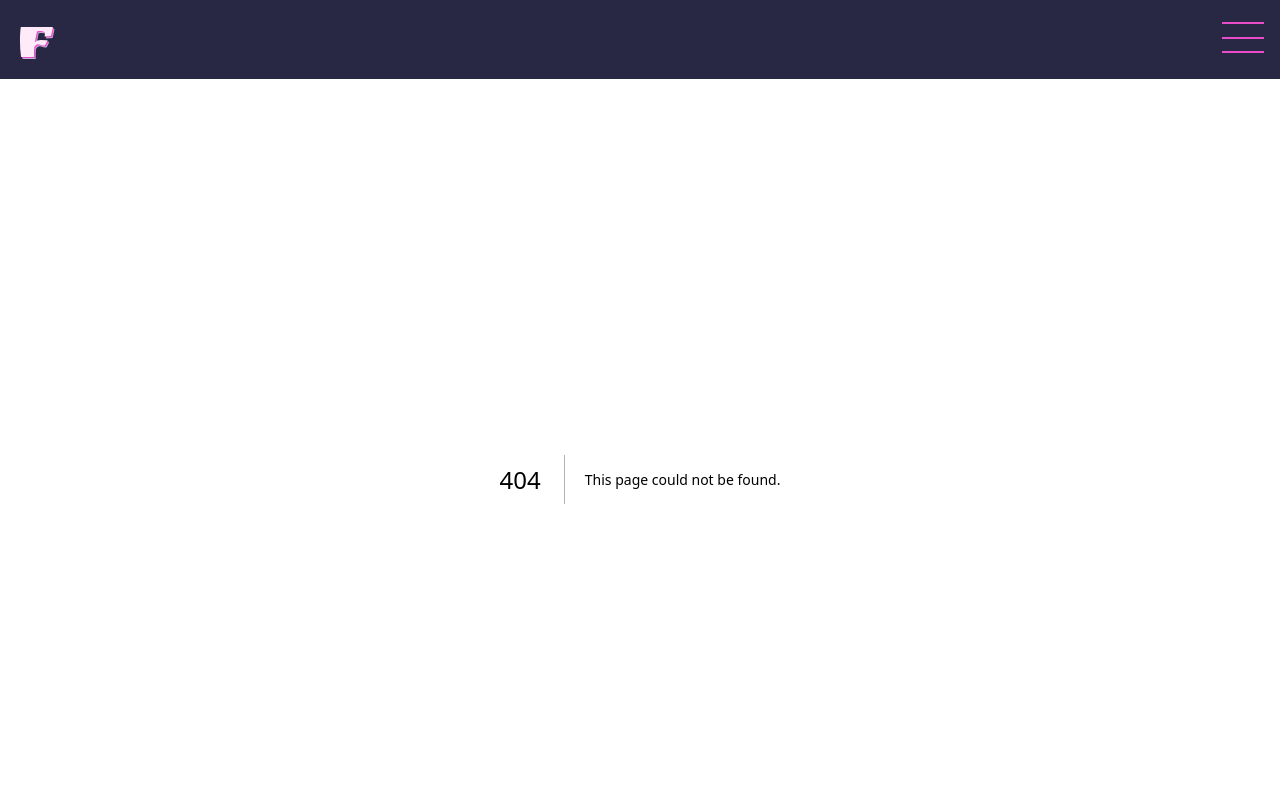
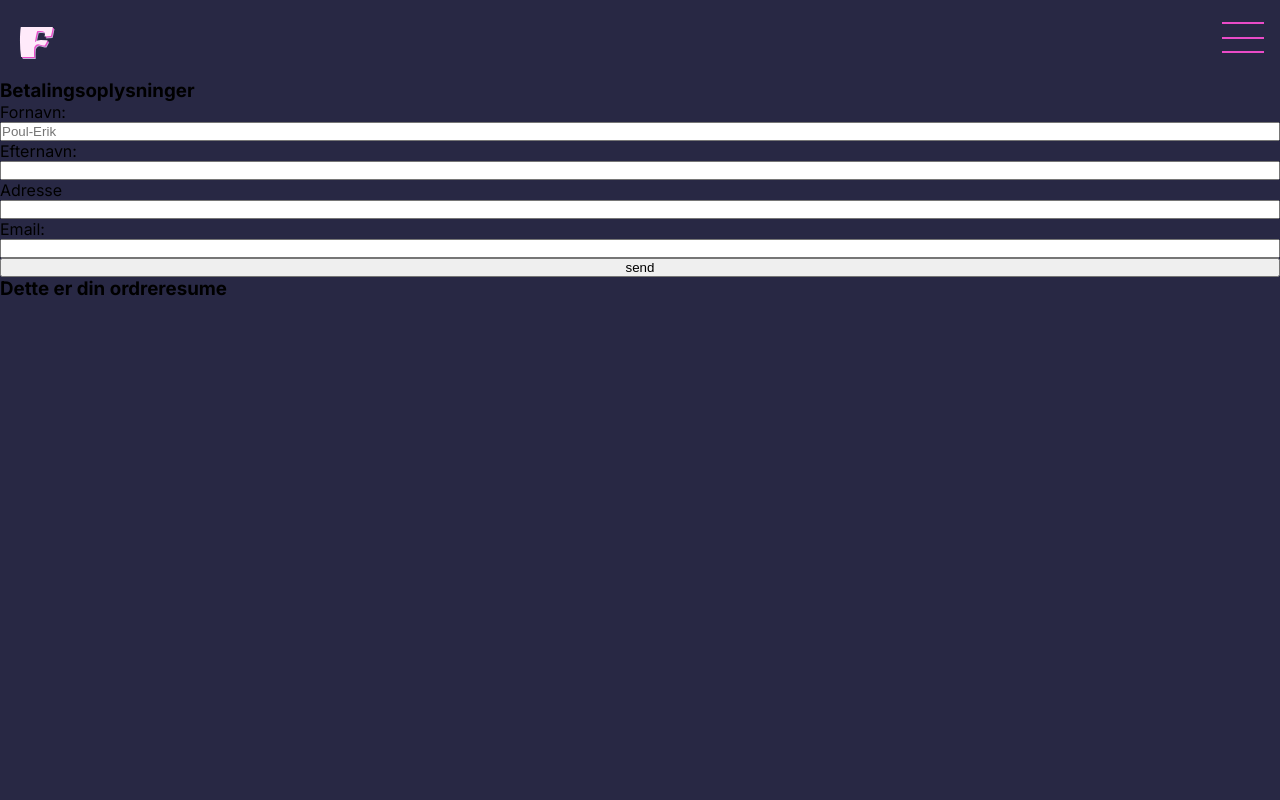
Before and after one commit to malt656c/foo_fest_app, a Next.js app: page /checkout in a window 1280 px wide. Before the commit this address had no page. Shown: the top 800 px of the page. Built offline with nearby package versions, Linux system fonts and the light colour scheme; a web font is replaced by a local one.

Commit message:
checkout

```diff
--- a/components/Checkout.jsx
+++ b/components/Checkout.jsx
@@ -0,0 +1,28 @@
+import styles from "./Checkout.module.css";
+export default function Checkout() {
+  return (
+    <section className={styles.checkoutWrapper}>
+      <div>
+        <h1>Betalingsoplysninger</h1>
+        <form className={styles.checkoutFormFlex}>
+          <label for="firstName">Fornavn:</label>
+          <input type="text" id="firstName" name="firstName" placeholder="Poul-Erik" required></input>
+
+          <label for="lastName">Efternavn:</label>
+          <input type="text" id="lastName" name="lastName" required></input>
+
+          <label htmlFor="Adresse">Adresse</label>
+          <input type="text" name="Adresse" id="adresse" />
+
+          <label for="email">Email:</label>
+          <input type="email" id="email" name="email" required></input>
+
+          <button>send</button>
+        </form>
+      </div>
+      <div>
+        <h1>Dette er din ordreresume</h1>
+      </div>
+    </section>
+  );
+}
--- a/components/Checkout.module.css
+++ b/components/Checkout.module.css
@@ -0,0 +1,3 @@
+.checkoutFormFlex {
+  display: grid;
+}
--- /dev/null
+++ b/src/app/checkout/page.jsx
@@ -0,0 +1,11 @@
+import AppWrapper from "../../../components/AppWrapper";
+import Checkout from "../../../components/Checkout";
+export default function Home() {
+  return (
+    <main>
+      <AppWrapper>
+        <Checkout></Checkout>
+      </AppWrapper>
+    </main>
+  );
+}
```
